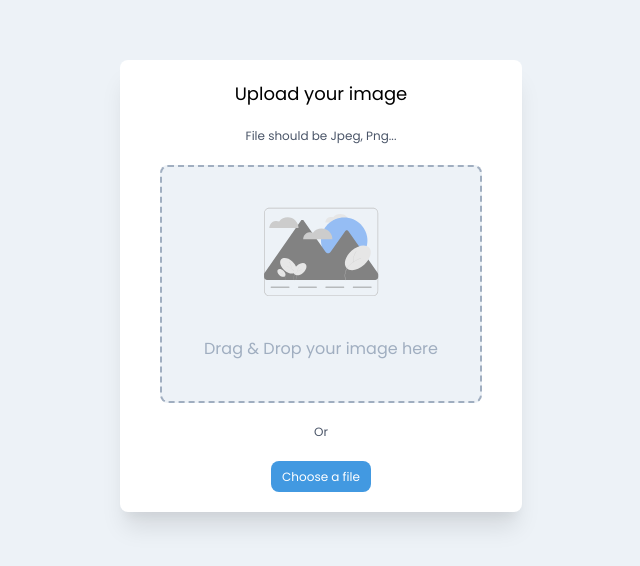
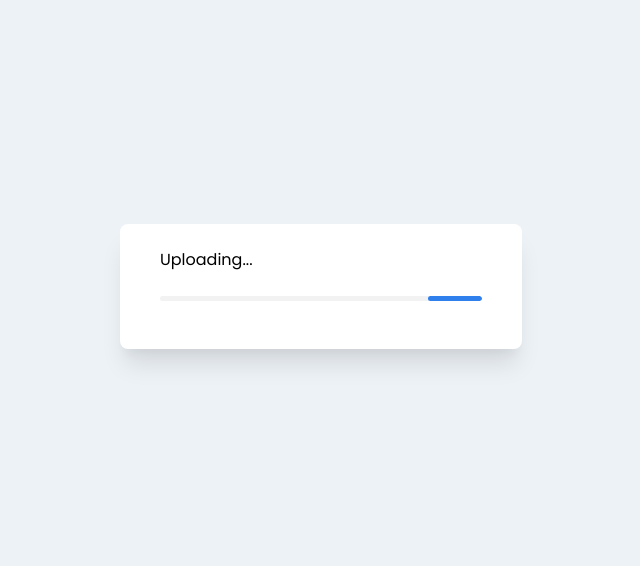
Before and after one commit to Karm0s/Devchallenges-Image-Uploader-App, a Vue app: page / in a window 1280 px wide. Shown: the part 114-680 px from the top of the page, without its empty margins (319-959 px from the left). Built offline with nearby package versions, Linux system fonts and the light colour scheme.

Commit message:
:sparkles: Add upload loading bar component
Also moved the upload logic to the App component. The UploadForm component passes
the file to be uploaded using events.

```diff
--- a/src/App.vue
+++ b/src/App.vue
@@ -1,22 +1,67 @@
 <template>
-  <div id="app" class="antialiased h-screen w-screen flex items-center justify-center bg-gray-200" @dragover.prevent @drop.prevent>
-    <UploadForm/>
+  <div
+    id="app"
+    class="antialiased h-screen w-screen flex flex-col items-center justify-center bg-gray-200"
+    @dragover.prevent
+    @drop.prevent
+  >
+    <div
+      class="error rounded-md bg-red-500 text-white text-center text-sm mb-5"
+      v-if="error"
+    >
+      <div class="mx-5 my-5">
+        Server Error: Sorry but the uploaded file is not supported.
+      </div>
+    </div>
+
+    <UploadForm v-if="uploadStatus === 'waiting'" @onFileUpload="handleFileUpload" />
+
+    <UploadingBar v-if="uploadStatus === 'uploading'"/>
+
+    <div v-if="uploadStatus === 'done'">Uploading Done</div>
   </div>
 </template>
 
 <script>
-import UploadForm from './components/UploadForm';
+import axios from "axios";
+import UploadForm from "./components/UploadForm";
+import UploadingBar from "./components/UploadingBar";
 
 export default {
-  name: 'App',
+  name: "App",
+  data() {
+    return {
+      uploadStatus: "uploading",
+      error: false,
+    };
+  },
   components: {
-    UploadForm
-  }
-}
+    UploadForm,
+    UploadingBar
+  },
+  methods: {
+    handleFileUpload(file) {
+      this.error = false;
+      this.uploadStatus = "uploading";
+      let form = new FormData();
+      form.append("image", file, this.fileName);
+      axios
+        .post(`${process.env.VUE_APP_BACKEND_API}/api/images`, form)
+        .then(({ data }) => {
+          console.log(data);
+          this.uploadStatus = 'done';
+        })
+        .catch(() => {
+          this.error = true;
+          this.uploadStatus = 'waiting';
+        });
+    },
+  },
+};
 </script>
 
 <style>
-#app{
-  font-family: 'Poppins', sans-serif;
+#app {
+  font-family: "Poppins", sans-serif;
 }
 </style>
--- a/src/components/UploadForm.vue
+++ b/src/components/UploadForm.vue
@@ -55,7 +55,7 @@
 </template>
 
 <script>
-import axios from "axios";
+// import axios from "axios";
 
 export default {
   name: "UploadForm",
@@ -90,14 +90,16 @@ export default {
         this.error = true;
         return;
       }
-      console.log(axios);
-      let form = new FormData();
-      form.append('image', this.file, this.fileName);
-      axios.post(`${process.env.VUE_APP_BACKEND_API}/api/images`, form).then(( {data} ) => {
-        console.log(data);
-      }).catch( () => {
-        this.error = true;
-      });
+
+      this.$emit('onFileUpload', this.file);
+
+      // let form = new FormData();
+      // form.append('image', this.file, this.fileName);
+      // axios.post(`${process.env.VUE_APP_BACKEND_API}/api/images`, form).then(( {data} ) => {
+      //   console.log(data);
+      // }).catch( () => {
+      //   this.error = true;
+      // });
     },
   },
 };
--- /dev/null
+++ b/src/components/UploadingBar.vue
@@ -0,0 +1,49 @@
+<template>
+  <div
+    class="card shadow-xl rounded-lg flex flex-col justify-start bg-white px-10 py-6"
+  >
+    <h1 class="mb-6">Uploading...</h1>
+
+    <div class="progress-bar mb-6"></div>
+  </div>
+</template>
+
+<script>
+export default {
+  name: 'UploadingBar'
+}
+</script>
+
+<style scoped>
+.progress-bar.progress-bar:before{
+  z-index: 1;
+  height: 5px;
+  width: 90%;
+  margin: 0;
+  border-radius: 500px;
+}
+.progress-bar{
+  z-index: 1;
+  border-radius: 500px;
+  background-color: #F2F2F2;
+  display: flex;
+  overflow: hidden;
+
+}
+.progress-bar:before{
+  background-color: #2F80ED;
+  content: '';
+  -webkit-animation: running-progress 2s cubic-bezier(0.4, 0, 0.2, 1) infinite;
+  animation: running-progress 2s cubic-bezier(0.4, 0, 0.2, 1) infinite;
+}
+@-webkit-keyframes running-progress {
+  0% { margin-left: 0px; margin-right: 100%; }
+  50% { margin-left: 25%; margin-right: 0%; }
+  100% { margin-left: 100%; margin-right: 0; }
+}
+@keyframes running-progress {
+  0% { margin-left: 0px; margin-right: 100%; }
+  50% { margin-left: 25%; margin-right: 0%; }
+  100% { margin-left: 100%; margin-right: 0; }
+}
+</style>
```
